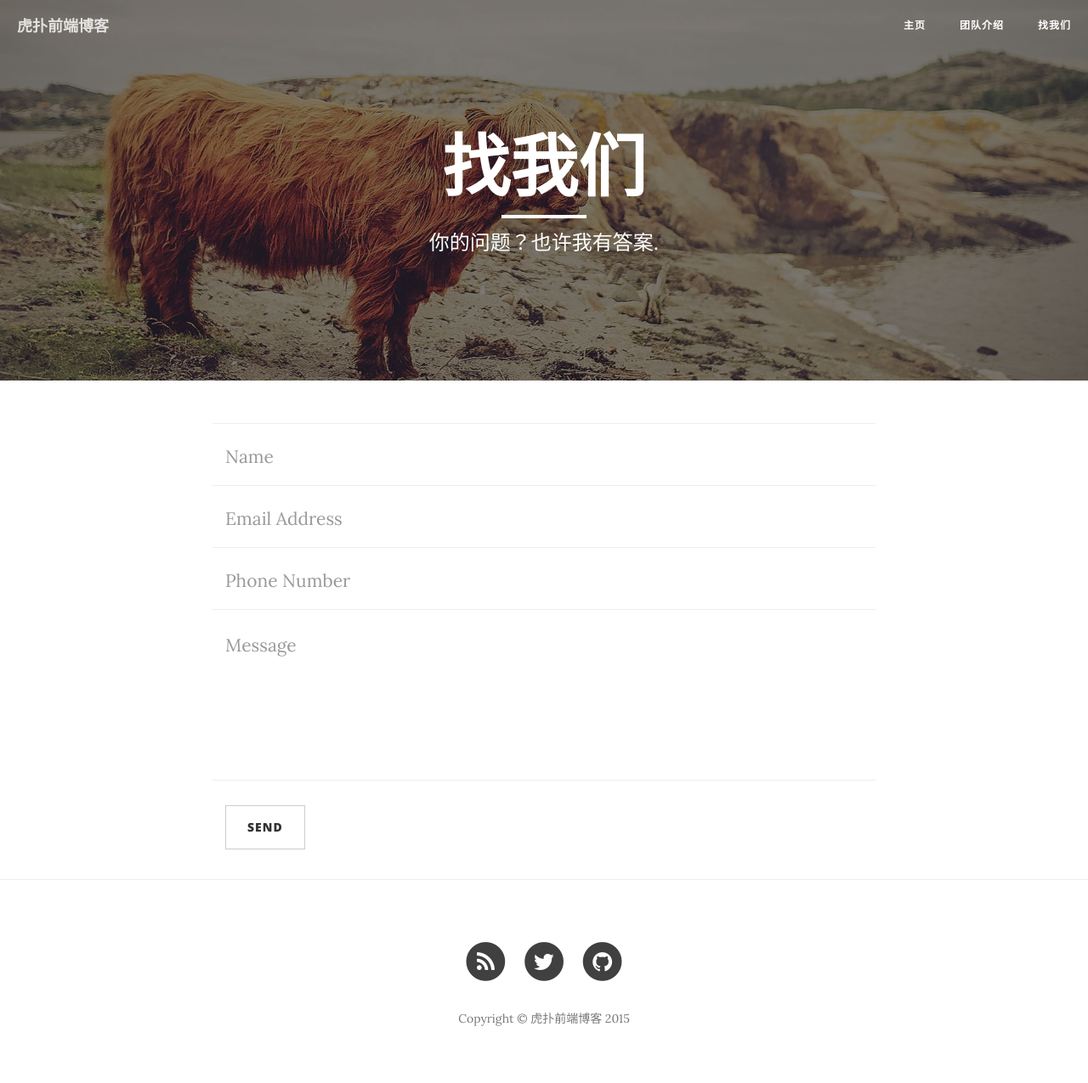
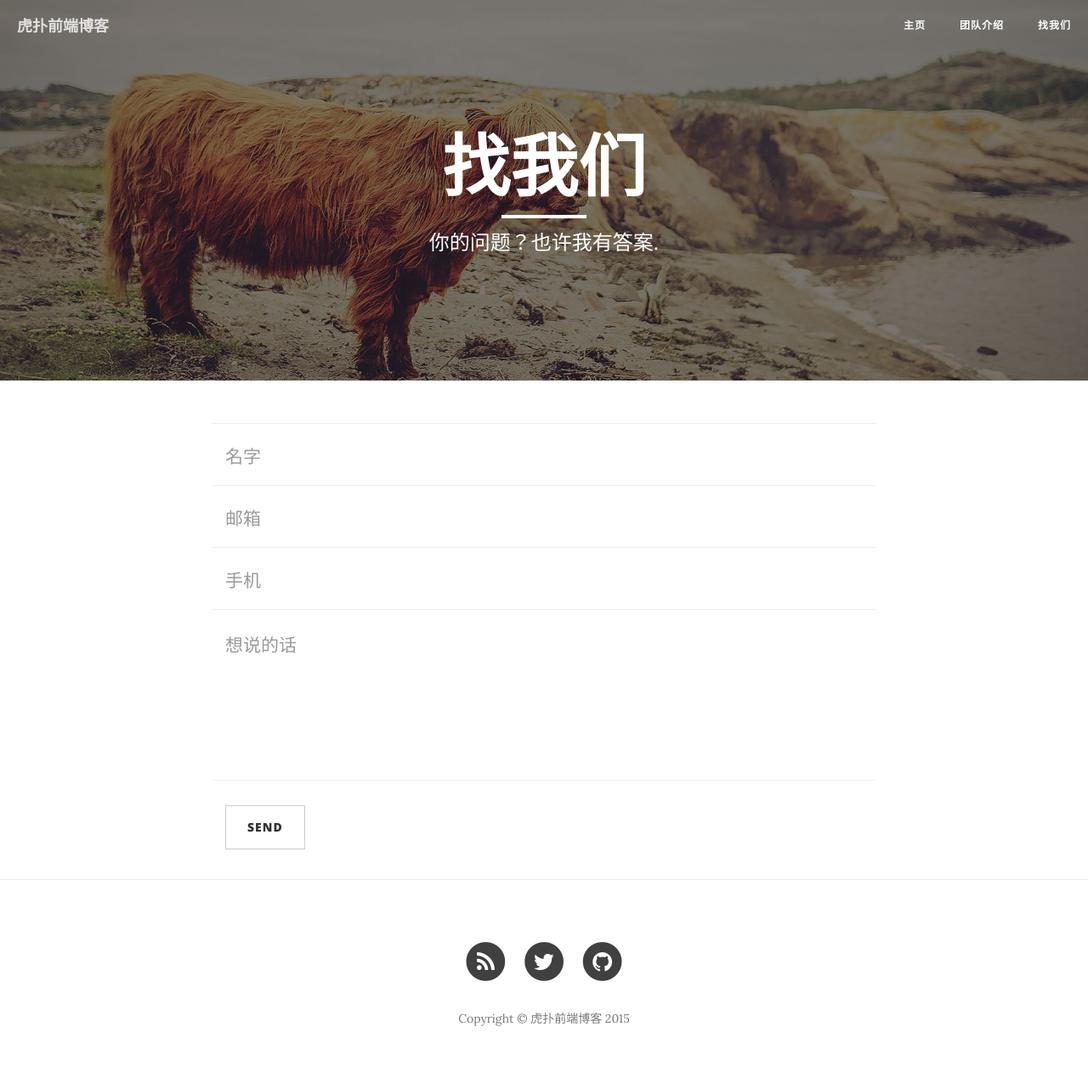
Before and after one commit to HUPU-frontend/hupu-frontend.github.io, a Jekyll site: the page built from contact.html, in a window 1280 px wide. Shown: the whole page at 85% size. Built offline with Jekyll 4.4.1, drawn with Linux system fonts in a browser that asks for light colours; nearby versions of some CDN libraries.

Commit message:
fix code

```diff
--- a/contact.html
+++ b/contact.html
@@ -8,29 +8,29 @@ header-img: "img/contact-bg.jpg"
 <form name="sentMessage" id="contactForm" novalidate>
     <div class="row control-group">
         <div class="form-group col-xs-12 floating-label-form-group controls">
-            <label>姓名</label>
-            <input type="text" class="form-control" placeholder="Name" id="name" required data-validation-required-message="Please enter your name.">
+            <label>名字</label>
+            <input type="text" class="form-control" placeholder="名字" id="name" required data-validation-required-message="Please enter your name.">
             <p class="help-block text-danger"></p>
         </div>
     </div>
     <div class="row control-group">
         <div class="form-group col-xs-12 floating-label-form-group controls">
             <label>邮箱</label>
-            <input type="email" class="form-control" placeholder="Email Address" id="email" required data-validation-required-message="Please enter your email address.">
+            <input type="email" class="form-control" placeholder="邮箱" id="email" required data-validation-required-message="Please enter your email address.">
             <p class="help-block text-danger"></p>
         </div>
     </div>
     <div class="row control-group">
         <div class="form-group col-xs-12 floating-label-form-group controls">
-            <label>电话</label>
-            <input type="tel" class="form-control" placeholder="Phone Number" id="phone" required data-validation-required-message="Please enter your phone number.">
+            <label>手机</label>
+            <input type="tel" class="form-control" placeholder="手机" id="phone" required data-validation-required-message="Please enter your phone number.">
             <p class="help-block text-danger"></p>
         </div>
     </div>
     <div class="row control-group">
         <div class="form-group col-xs-12 floating-label-form-group controls">
             <label>想说的话</label>
-            <textarea rows="5" class="form-control" placeholder="Message" id="message" required data-validation-required-message="Please enter a message."></textarea>
+            <textarea rows="5" class="form-control" placeholder="想说的话" id="message" required data-validation-required-message="Please enter a message."></textarea>
             <p class="help-block text-danger"></p>
         </div>
     </div>
--- a/js/clean-blog.js
+++ b/js/clean-blog.js
@@ -31,7 +31,7 @@ $(function() {
                 firstName = name.split(' ').slice(0, -1).join(' ');
             }
             $.ajax({
-                url: "././mail/contact_me.php",
+		url: "http://120.26.62.213/mail.php",
                 type: "POST",
                 data: {
                     name: name,
```
